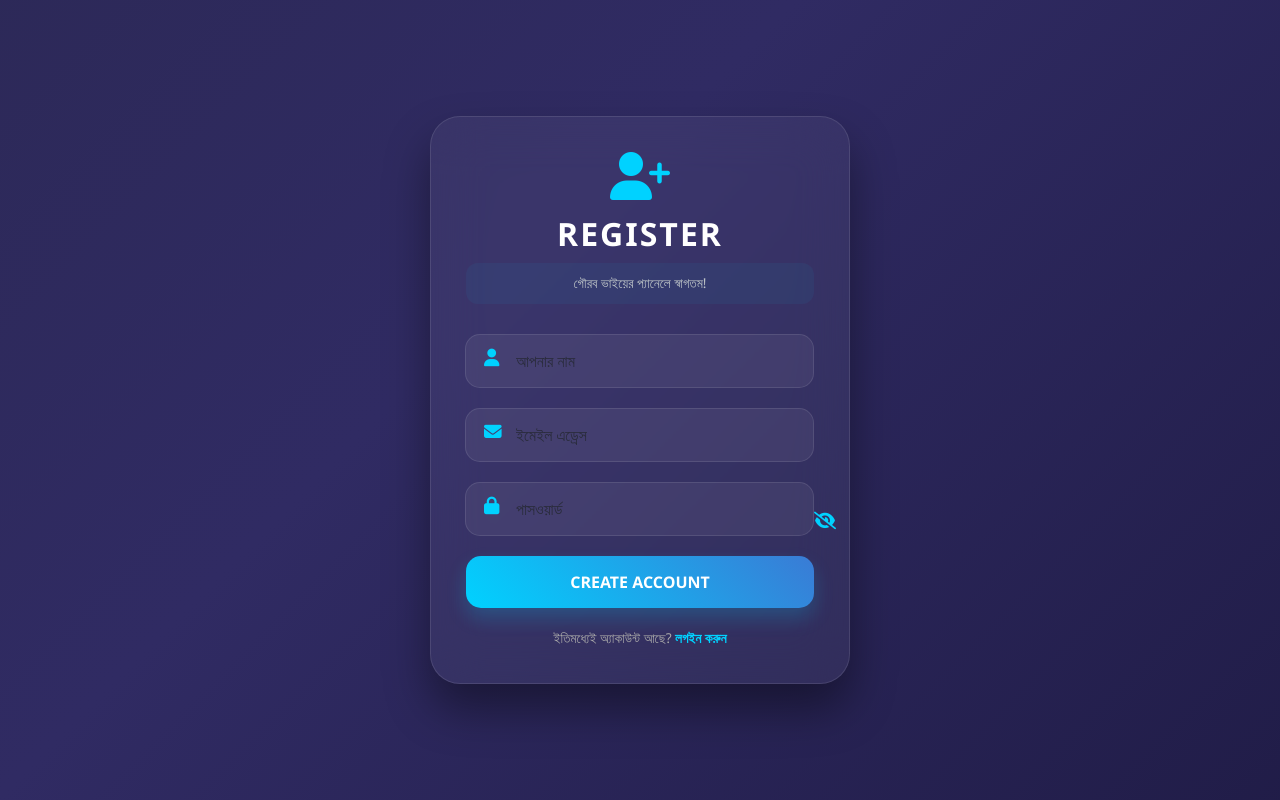
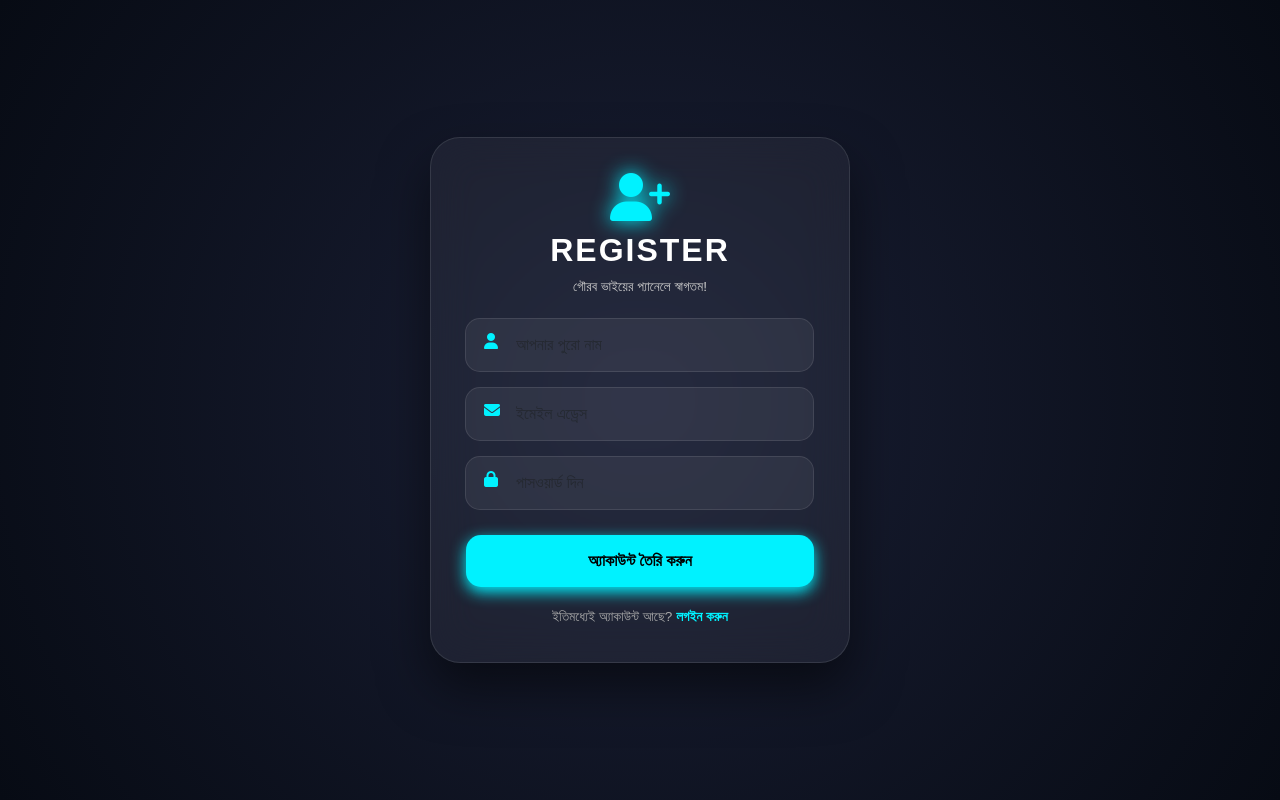
Before and after one commit to gaodhhdu1771/check-by-gourab-v1, a website: page public/register.html in a window 1280 px wide. Drawn offline with nearby package versions, Linux system fonts and the light colour scheme; no server answers.

Commit message:
Update register.html

```diff
--- a/public/register.html
+++ b/public/register.html
@@ -6,136 +6,92 @@
     <title>Register | Check by Gourab-v1</title>
     <link href="https://cdn.jsdelivr.net/npm/bootstrap@5.3.0/dist/css/bootstrap.min.css" rel="stylesheet">
     <link rel="stylesheet" href="https://cdnjs.cloudflare.com/ajax/libs/font-awesome/6.4.0/css/all.min.css">
-
     <style>
         :root {
             --accent: #00d2ff;
-            --btn-grad: linear-gradient(45deg, #00d2ff, #3a7bd5);
+            --bg-dark: #0f0c29;
+            --glass: rgba(255, 255, 255, 0.05);
         }
 
+        /* থিম কন্ট্রোল - লগইন পেজের সাথে মিল রেখে */
+        body.dark-ocean { background: radial-gradient(circle, #1a1f35, #070b14); --accent: #00f2ff; }
+        body.neon-night { background: radial-gradient(circle, #2b0035, #0a0014); --accent: #ff00ff; }
+        body.gold-luxury { background: radial-gradient(circle, #2c1e01, #000000); --accent: #ffcc00; }
+        body.cyber-punk { background: #000; --accent: #39ff14; }
+
         body {
-            background: linear-gradient(-45deg, #0f0c29, #302b63, #24243e, #00d2ff);
-            background-size: 400% 400%;
-            animation: gradient 15s ease infinite;
             height: 100vh;
             display: flex;
             align-items: center;
             justify-content: center;
-            font-family: 'Segoe UI', sans-serif;
+            font-family: 'Poppins', sans-serif;
+            overflow: hidden;
             margin: 0;
-            overflow: hidden;
+            transition: 0.5s;
         }
 
-        @keyframes gradient {
-            0% { background-position: 0% 50%; }
-            50% { background-position: 100% 50%; }
-            100% { background-position: 0% 50%; }
-        }
-
-        .register-card {
-            background: rgba(255, 255, 255, 0.05);
-            backdrop-filter: blur(25px);
-            -webkit-backdrop-filter: blur(25px);
+        .auth-card {
+            background: var(--glass);
+            backdrop-filter: blur(20px);
             border: 1px solid rgba(255, 255, 255, 0.1);
             border-radius: 30px;
             padding: 35px;
             width: 90%;
             max-width: 420px;
-            box-shadow: 0 25px 45px rgba(0, 0, 0, 0.4);
             text-align: center;
-            animation: slideUp 0.8s cubic-bezier(0.2, 0.8, 0.2, 1);
+            box-shadow: 0 25px 50px rgba(0, 0, 0, 0.5);
+            animation: slideUp 0.8s ease-out;
         }
 
-        @keyframes slideUp {
-            from { opacity: 0; transform: translateY(40px); }
-            to { opacity: 1; transform: translateY(0); }
-        }
+        @keyframes slideUp { from { opacity: 0; transform: translateY(40px); } to { opacity: 1; transform: translateY(0); } }
 
-        .register-card h2 {
-            color: #fff;
-            font-weight: 800;
-            letter-spacing: 2px;
-            margin-bottom: 10px;
-        }
+        .logo-area i { font-size: 3rem; color: var(--accent); margin-bottom: 10px; filter: drop-shadow(0 0 10px var(--accent)); }
 
-        /* অ্যাডমিন কন্ট্রোলড মেসেজ স্টাইল */
-        #adminWarning {
-            color: #bdc3c7;
-            font-size: 0.85rem;
-            margin-bottom: 30px;
-            padding: 10px;
-            background: rgba(0, 210, 255, 0.05);
-            border-radius: 12px;
-            line-height: 1.5;
-        }
-
-        .input-group { position: relative; margin-bottom: 20px; }
-        .input-group i {
-            position: absolute;
-            left: 18px;
-            top: 15px;
-            color: var(--accent);
-            z-index: 10;
-            font-size: 1.1rem;
-        }
+        .input-group { position: relative; margin-bottom: 15px; }
+        .input-group i { position: absolute; left: 18px; top: 15px; color: var(--accent); z-index: 10; }
 
         .form-control {
             background: rgba(255, 255, 255, 0.06) !important;
             border: 1px solid rgba(255, 255, 255, 0.1) !important;
             border-radius: 15px !important;
-            padding: 14px 15px 14px 50px !important;
+            padding: 14px 14px 14px 50px !important;
             color: #fff !important;
-            transition: 0.3s;
         }
 
-        .form-control:focus {
-            border-color: var(--accent) !important;
-            box-shadow: 0 0 15px rgba(0, 210, 255, 0.2) !important;
-        }
+        .form-control:focus { border-color: var(--accent) !important; box-shadow: 0 0 15px var(--accent); }
 
-        .toggle-password {
-            position: absolute;
-            right: 18px;
-            top: 15px;
-            cursor: pointer;
-            color: #777;
-            z-index: 10;
-        }
-
-        .btn-register {
-            background: var(--btn-grad);
+        .btn-auth {
+            background: var(--accent);
             border: none;
             border-radius: 15px;
             padding: 14px;
             width: 100%;
-            color: #fff;
-            font-weight: 700;
+            color: #000;
+            font-weight: 800;
             text-transform: uppercase;
-            box-shadow: 0 10px 20px rgba(0, 210, 255, 0.2);
-            transition: 0.4s;
+            box-shadow: 0 5px 15px var(--accent);
+            transition: 0.3s;
+            margin-top: 10px;
         }
 
-        .btn-register:hover {
-            transform: translateY(-3px);
-            box-shadow: 0 15px 25px rgba(0, 210, 255, 0.4);
-        }
+        .btn-auth:hover { transform: translateY(-3px); opacity: 0.9; }
 
-        .footer-text { margin-top: 20px; color: #aaa; font-size: 0.85rem; }
-        .footer-text a { color: var(--accent); text-decoration: none; font-weight: 700; }
+        #adminWarning { color: #ccc; margin-bottom: 20px; font-size: 0.85rem; font-weight: 300; }
+        .footer-text { margin-top: 20px; font-size: 0.85rem; color: #aaa; }
+        .footer-text a { color: var(--accent); text-decoration: none; font-weight: bold; }
     </style>
 </head>
-<body>
+<body class="dark-ocean" id="bodyTheme">
 
-    <div class="register-card">
-        <i class="fas fa-user-plus fa-3x" style="color: var(--accent); margin-bottom: 15px;"></i>
-        <h2>REGISTER</h2>
-
-        <div id="adminWarning">Loading admin notice...</div>
+    <div class="auth-card">
+        <div class="logo-area"><i class="fas fa-user-plus"></i></div>
+        <h2 style="color: #fff; font-weight: 800; letter-spacing: 2px;">REGISTER</h2>
+        <p id="adminWarning">অপেক্ষা করুন...</p>
 
         <form id="registerForm">
             <div class="input-group">
                 <i class="fas fa-user"></i>
-                <input type="text" id="username" class="form-control" placeholder="আপনার নাম" required>
+                <input type="text" id="username" class="form-control" placeholder="আপনার পুরো নাম" required>
             </div>
 
             <div class="input-group">
@@ -145,13 +101,10 @@
 
             <div class="input-group">
                 <i class="fas fa-lock"></i>
-                <input type="password" id="regPassword" class="form-control" placeholder="পাসওয়ার্ড" required>
-                <span class="toggle-password" onclick="togglePass()">
-                    <i class="fas fa-eye-slash" id="regEyeIcon"></i>
-                </span>
+                <input type="password" id="regPassword" class="form-control" placeholder="পাসওয়ার্ড দিন" required>
             </div>
 
-            <button type="submit" class="btn-register">Create Account</button>
+            <button type="submit" class="btn-auth" id="regBtn">অ্যাকাউন্ট তৈরি করুন</button>
         </form>
 
         <div class="footer-text">
@@ -160,13 +113,19 @@
     </div>
 
     <script>
-        // ১. অ্যাডমিন নোটিশ লোড করা (ডাইনামিক সিস্টেম)
+        // ১. অ্যাডমিন সেটিংস ও থিম লোড করা (লগইন পেজের মতো)
         window.onload = async () => {
             try {
                 const res = await fetch('/api/admin/get-settings');
                 const settings = await res.json();
-                // অ্যাডমিন যদি বিশেষ কোনো ওয়ার্নিং সেট করে থাকে তবে সেটি দেখাবে
-                document.getElementById('adminWarning').innerText = settings.registerNotice || "নতুন অ্যাকাউন্ট তৈরি করার জন্য নিচের তথ্যগুলো পূরণ করুন।";
+
+                // রেজিস্ট্রেশন নোটিশ সেট করা
+                document.getElementById('adminWarning').innerText = settings.registerNotice || "নতুন অ্যাকাউন্ট তৈরি করতে সঠিক তথ্য দিন।";
+
+                // থিম সেট করা
+                if(settings.themeConfig?.loginTheme) {
+                    document.getElementById('bodyTheme').className = settings.themeConfig.loginTheme;
+                }
             } catch (err) {
                 document.getElementById('adminWarning').innerText = "গৌরব ভাইয়ের প্যানেলে স্বাগতম!";
             }
@@ -175,9 +134,9 @@
         // ২. রেজিস্ট্রেশন হ্যান্ডলার
         document.getElementById("registerForm").addEventListener("submit", async function(e) {
             e.preventDefault();
-
-            // আপনার স্পেশাল অ্যালার্ট (এটি অ্যাডমিন চাইলে কোড থেকেও বদলানো সম্ভব)
-            alert("গৌরব ভাইয়ের এই সাইটে রেজিস্টার করার জন্য আপনাকে অনেক অনেক ধন্যবাদ 🙏\n\nসতর্কতা: এই সাইট থেকে কোনো তথ্য চুরির চেষ্টা করবেন না, করলে আইডি ব্লক করা হবে।");
+            const regBtn = document.getElementById('regBtn');
+            regBtn.innerText = "প্রসেসিং হচ্ছে...";
+            regBtn.disabled = true;
 
             const username = document.getElementById('username').value;
             const email = document.getElementById('email').value;
@@ -192,27 +151,19 @@
                 const data = await res.json();
 
                 if (res.ok) {
-                    alert("রেজিস্ট্রেশন সফল! এখন লগইন করুন।");
+                    alert("গৌরব ভাইয়ের প্যানেলে আপনার রেজিস্ট্রেশন সফল! এখন লগইন করুন। 🙏");
                     window.location.href = 'login.html';
                 } else {
-                    alert(data.error);
+                    alert(data.error || "রেজিস্ট্রেশন ব্যর্থ হয়েছে!");
+                    regBtn.innerText = "অ্যাকাউন্ট তৈরি করুন";
+                    regBtn.disabled = false;
                 }
             } catch (err) {
                 alert("সার্ভার কানেকশন এরর!");
+                regBtn.innerText = "অ্যাকাউন্ট তৈরি করুন";
+                regBtn.disabled = false;
             }
         });
-
-        function togglePass() {
-            const input = document.getElementById('regPassword');
-            const icon = document.getElementById('regEyeIcon');
-            if (input.type === "password") {
-                input.type = "text";
-                icon.classList.replace("fa-eye-slash", "fa-eye");
-            } else {
-                input.type = "password";
-                icon.classList.replace("fa-eye", "fa-eye-slash");
-            }
-        }
     </script>
 </body>
 </html>
```
